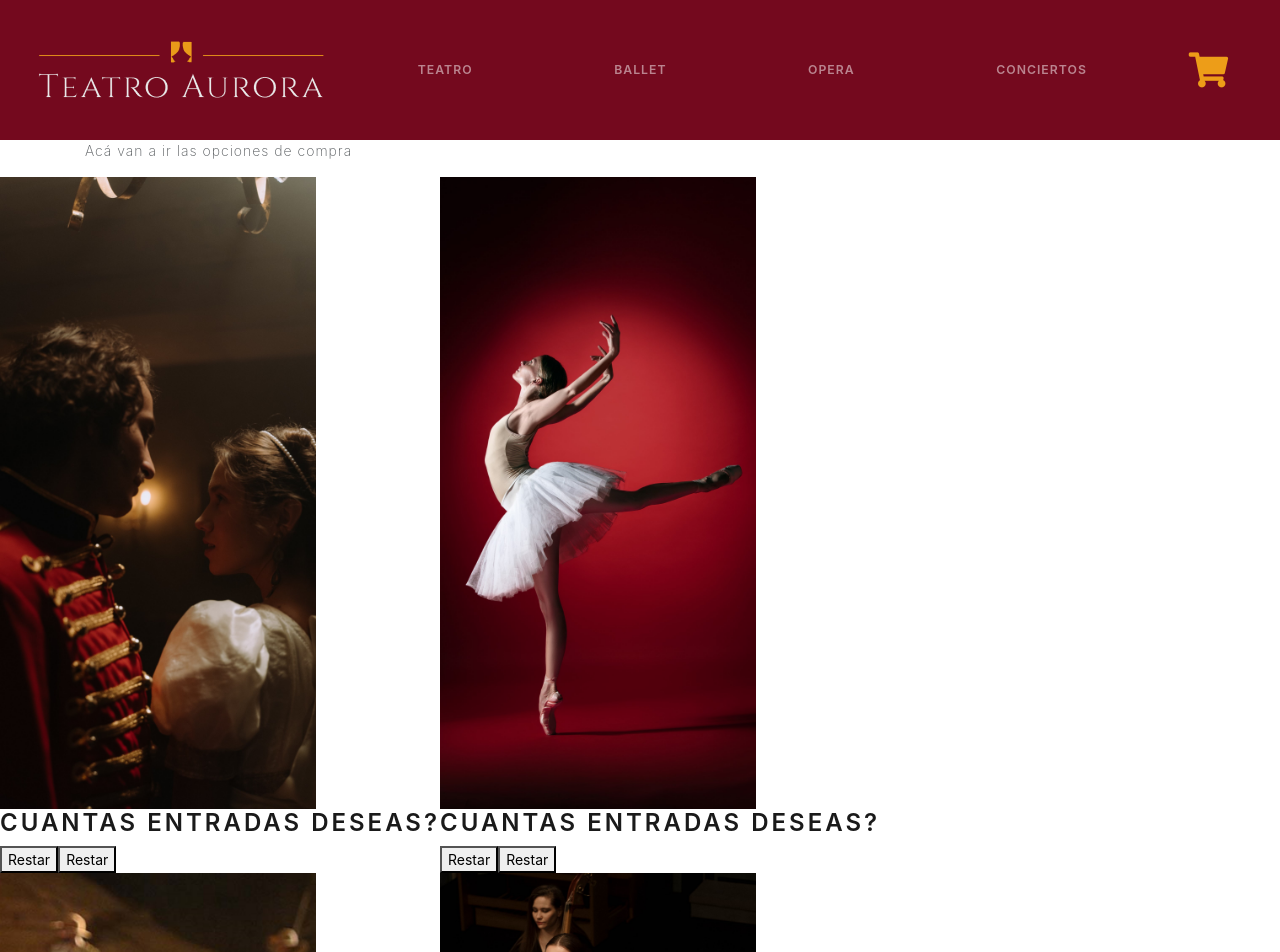
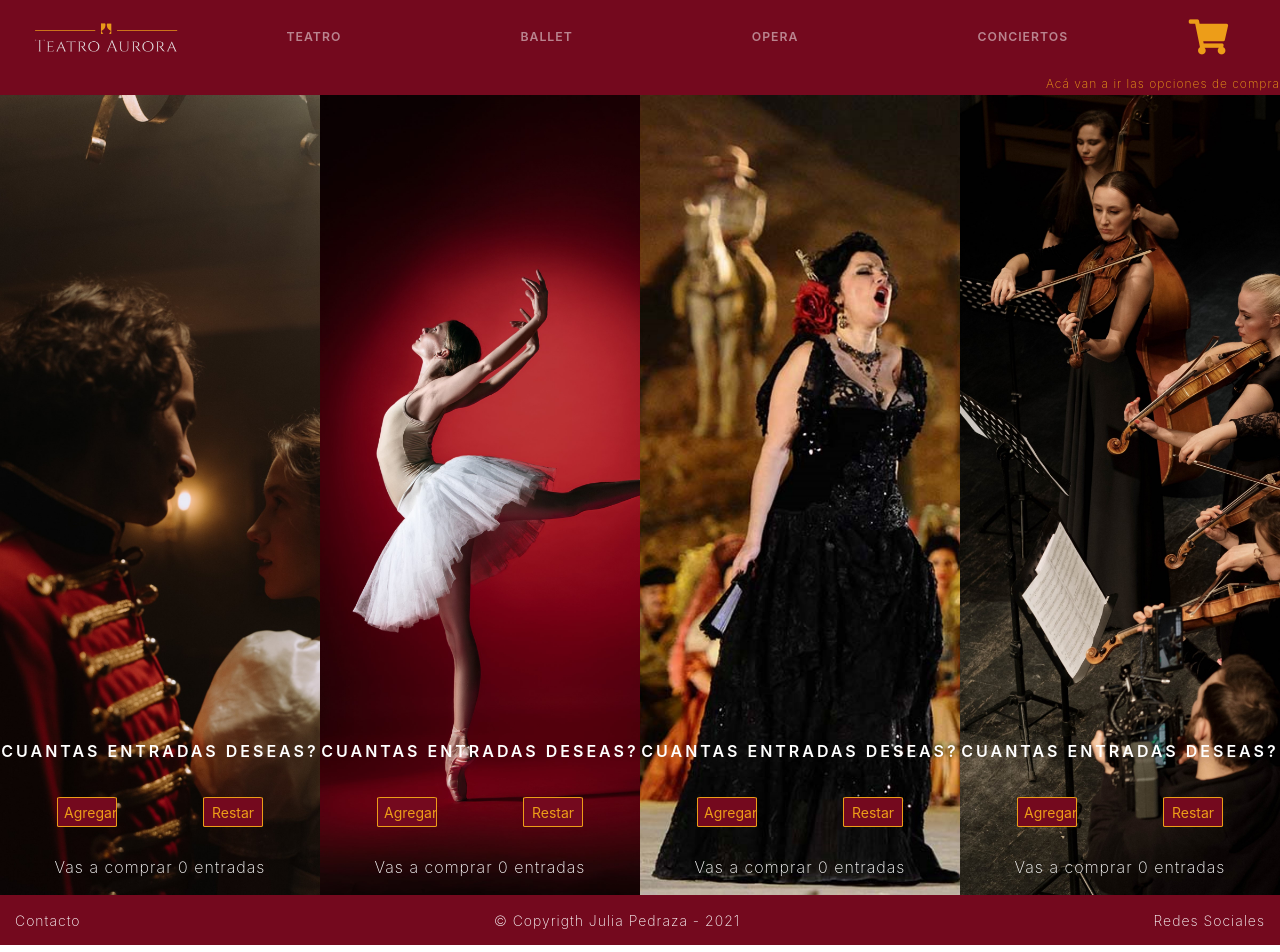
Before and after one commit to mjuliaph/proyecto-react, a React (Create React App) app: page / in a window 1280 px wide. Shown: the top 952 px of the page. Built offline with nearby package versions, Linux system fonts and the light colour scheme.

Commit message:
Correcciones sobre Botonera

```diff
--- a/src/components/ItemCount.jsx
+++ b/src/components/ItemCount.jsx
@@ -1,29 +1,35 @@
-import React, { useState } from 'react';
+import React, { useState } from "react";
+import "./../css/index.css";
 
 function ItemCount(props) {
   const [count, setCount] = useState(parseInt(props.initial));
-    const [stockProd, setStockProd] = useState(props.stock);
-
-
+  const [stock, setStock] = useState(props.stock);
 
   function sumar() {
-        if (count < Stockprod) {
-            setCount(count + 1)
+    if (count < 5) {
+      setCount(count + 1);
+      setStock(stock - 1);
+      console.log(stock, count);
     }
   }
   function restar() {
     if (count > 0) {
-            setCount(count - 1)
+      setCount(count - 1);
+      setStock(stock + 1);
+      console.log(stock, count);
     }
   }
 
   return (
-        <div>
-            <h3>Cuantas entradas deseas?</h3>
-            <button onClick={() => sumar()}>Restar</button>
+    <div className="botoneraCompra">
+      <h4>Cuantas entradas deseas? </h4>
+      <div className="botonesCompra">
+        <button onClick={() => sumar()}>Agregar</button>
         <button onClick={() => restar()}>Restar</button>
       </div>
-    )
+      <p>Vas a comprar {count} entradas</p>
+    </div>
+  );
 }
 
 export default ItemCount;
--- a/src/components/ItemListContainer.jsx
+++ b/src/components/ItemListContainer.jsx
@@ -1,11 +1,11 @@
-import "../css/index.css"
+import "../css/index.css";
 
 function ItemListContainer(props) {
-    return (
-        <div className="container">
-            <p>{props.greeting}</p>
-        </div>
-    )
+  return (
+    <div className="container-fluid lista">
+      <p>{props.greeting}</p>
+    </div>
+  );
 }
 
 export default ItemListContainer;
--- a/src/components/Main.jsx
+++ b/src/components/Main.jsx
@@ -1,35 +1,33 @@
-import ItemCount from "./ItemCount"
-import "./../css/index.css"
-import teatro from "./../media/teatro.jpg"
-import ballet from "./../media/ballet.jpg"
-import opera from "./../media/opera.jpg"
-import concierto from "./../media/concierto.jpg"
-
+import ItemCount from "./ItemCount";
+// import teatro from "./../media/teatro.jpg";
+// import ballet from "./../media/ballet.jpg";
+// import opera from "./../media/opera.jpg";
+// import concierto from "./../media/concierto.jpg";
+import "./../css/index.css";
 
 function Main() {
   return (
     <div className="container-fluid">
-            <div className="row">
-                <div className="portada">
-                    <img src={teatro} alt="" />
-                    <ItemCount/>
+      <div className="row portadas">
+        <div className="portadaTeatro">
+          {/* <img src={teatro} alt="" /> */}
+          <ItemCount stock={5} initial={0} />
         </div>
-                <div className="portada">
-                    <img src={ballet} alt="" />
-                    <ItemCount/>
+        <div className="portadaBallet">
+          {/* <img src={ballet} alt="" /> */}
+          <ItemCount stock={5} initial={0} />
         </div>
-                <div className="portada">
-                    <img src={opera} alt="" />
-                    <ItemCount/>
+        <div className="portadaOpera">
+          {/* <img src={opera} alt="" /> */}
+          <ItemCount stock={5} initial={0} />
         </div>
-                <div className="portada">
-                    <img src={concierto} alt="" />
-                    <ItemCount/>
+        <div className="portadaConcierto">
+          {/* <img src={concierto} alt="" /> */}
+          <ItemCount stock={5} initial={0} />
         </div>
       </div>
     </div>
-
-    )
-};
+  );
+}
 
 export default Main;
--- a/src/components/NavBar.jsx
+++ b/src/components/NavBar.jsx
@@ -1,30 +1,47 @@
-import "./../css/index.css"
-import CartWidget from "./CartWidget"
-import logo from "./../media/logo.png"
+import "./../css/index.css";
+import CartWidget from "./CartWidget";
+import logo from "./../media/logo.png";
 
 function NavBar() {
-
   return (
     <div>
-            <nav class="navbar navbar-expand-lg navbar-dark">
-                <div class="container-fluid">
-                    <a class="navbar-brand" href="./../../public/index.html"><img src={logo} alt="logo teatro" /></a>
-                    <button class="navbar-toggler" type="button" data-bs-toggle="collapse" data-bs-target="#navbarColor02" aria-controls="navbarColor02" aria-expanded="false" aria-label="Toggle navigation">
-                        <span class="navbar-toggler-icon"></span>
+      <nav className="navbar navbar-expand-lg navbar-dark">
+        <div className="container-fluid">
+          <a className="navbar-brand" href="./../../public/index.html">
+            <img src={logo} alt="logo teatro" />
+          </a>
+          <button
+            className="navbar-toggler"
+            type="button"
+            data-bs-toggle="collapse"
+            data-bs-target="#navbarColor02"
+            aria-controls="navbarColor02"
+            aria-expanded="false"
+            aria-label="Toggle navigation"
+          >
+            <span className="navbar-toggler-icon"></span>
           </button>
-                    <div class="collapse navbar-collapse" id="navbarColor02">
-                        <ul class="navbar-nav me-auto w-100 d-flex justify-content-around">
-                            <li class="nav-item">
-                                <a class="nav-link" href="./">Teatro</a>
+          <div className="collapse navbar-collapse" id="navbarColor02">
+            <ul className="navbar-nav me-auto w-100 d-flex justify-content-around">
+              <li className="nav-item">
+                <a className="nav-link" href="./">
+                  Teatro
+                </a>
               </li>
-                            <li class="nav-item">
-                                <a class="nav-link" href="./">Ballet</a>
+              <li className="nav-item">
+                <a className="nav-link" href="./">
+                  Ballet
+                </a>
               </li>
-                            <li class="nav-item">
-                                <a class="nav-link" href="./">Opera</a>
+              <li className="nav-item">
+                <a className="nav-link" href="./">
+                  Opera
+                </a>
               </li>
-                            <li class="nav-item">
-                                <a class="nav-link" href="./">Conciertos</a>
+              <li className="nav-item">
+                <a className="nav-link" href="./">
+                  Conciertos
+                </a>
               </li>
             </ul>
           </div>
@@ -32,9 +49,7 @@ function NavBar() {
         <CartWidget />
       </nav>
     </div>
-
   );
-
 }
 
 export default NavBar;
--- a/src/css/Index.css
+++ b/src/css/Index.css
@@ -1,6 +1,7 @@
 @import "./navBar.css";
 @import "./main.css";
 @import "./footer.css";
+@import "./itemCount.css";
 
 :root {
   --colorDorado: #ed9d18;
@@ -16,3 +17,13 @@
   color: var(--colorDorado);
   font-size: 35px;
 }
+
+.lista {
+  height: 20px;
+  margin: 0;
+  padding: 0;
+  font-size: 0.75rem;
+  text-align: end;
+  background-color: var(--colorBordo2);
+  color: var(--colorDorado);
+}
--- a/src/css/footer.css
+++ b/src/css/footer.css
@@ -1,4 +1,5 @@
 .piePagina {
+  height: 50px;
   background-color: var(--colorBordo2);
   color: white;
   display: flex;
--- /dev/null
+++ b/src/css/itemCount.css
@@ -0,0 +1,34 @@
+.botoneraCompra {
+  height: 100%;
+  text-align: center;
+  color: white;
+  display: flex;
+  flex-direction: column;
+  justify-content: end;
+}
+
+.botoneraCompra h4 {
+  font-size: 1rem;
+  color: white;
+}
+.botoneraCompra p {
+  font-size: 1rem;
+}
+
+.botonesCompra {
+  width: 100%;
+  margin: 1em 0;
+  padding: 1em;
+  display: flex;
+  flex-direction: row;
+  justify-content: space-around;
+}
+
+.botonesCompra button {
+  width: 60px;
+  height: 30px;
+  color: var(--colorDorado);
+  background-color: var(--colorBordo2);
+  border: 1px solid var(--colorDorado);
+  border-radius: 5%;
+}
--- a/src/css/main.css
+++ b/src/css/main.css
@@ -1,3 +1,32 @@
-.portada img {
+/* .portada img {
   width: 24.7vw;
+} */
+
+.portadas {
+  height: 100vh;
 }
+
+.portadaTeatro {
+  width: 25%;
+  background-image: url(./../media/teatro.jpg);
+  background-size: cover;
+  background-repeat: no-repeat;
+}
+.portadaBallet {
+  width: 25%;
+  background-image: url(./../media/ballet.jpg);
+  background-size: cover;
+  background-repeat: no-repeat;
+}
+.portadaOpera {
+  width: 25%;
+  background-image: url(./../media/opera.jpg);
+  background-size: cover;
+  background-repeat: no-repeat;
+}
+.portadaConcierto {
+  width: 25%;
+  background-image: url(./../media/concierto.jpg);
+  background-size: cover;
+  background-repeat: no-repeat;
+}
--- a/src/css/navbar.css
+++ b/src/css/navbar.css
@@ -1,3 +1,8 @@
 .navbar {
+  height: 75px;
   background-color: var(--colorBordo2) !important;
 }
+
+.navbar-brand img {
+  width: 150px;
+}
```
Also changed, not shown: src/components/Count.jsx (added, +13 -0 lines). Lines whose indentation alone changed are shown as unchanged.
